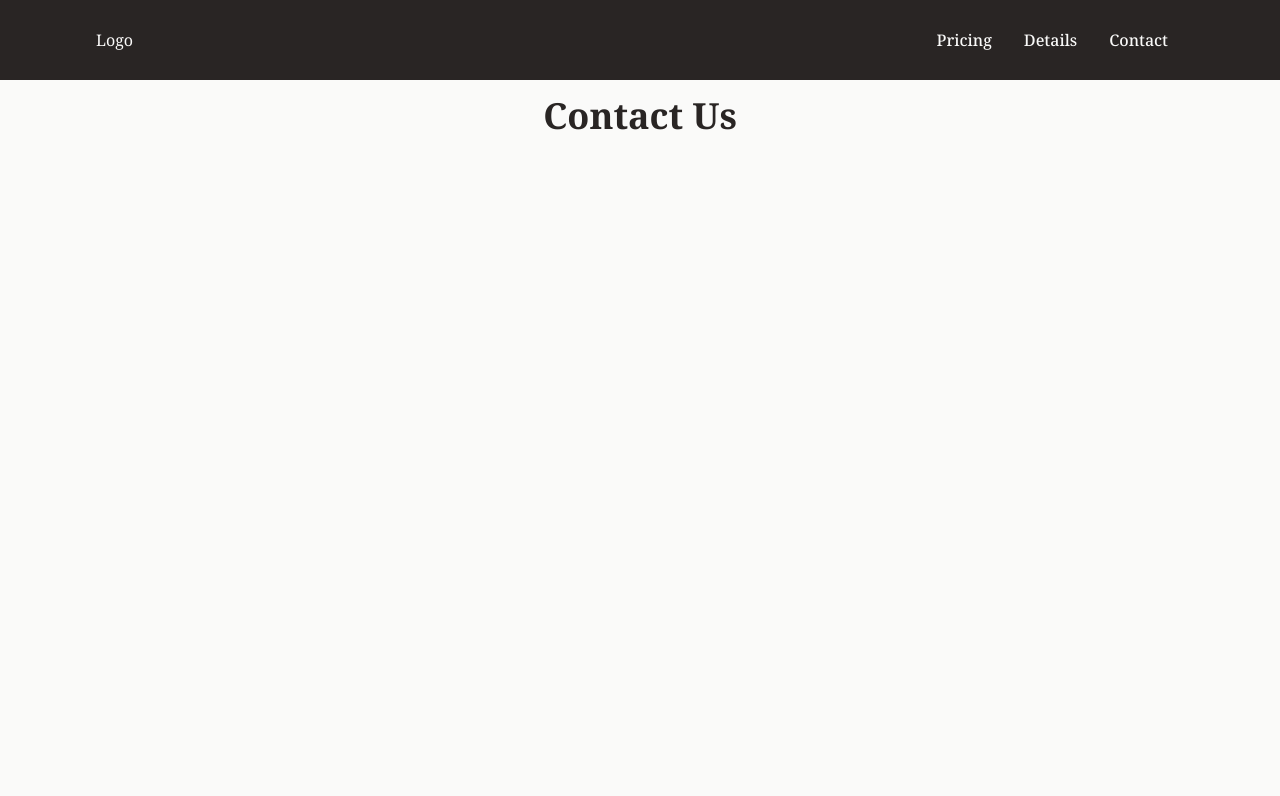
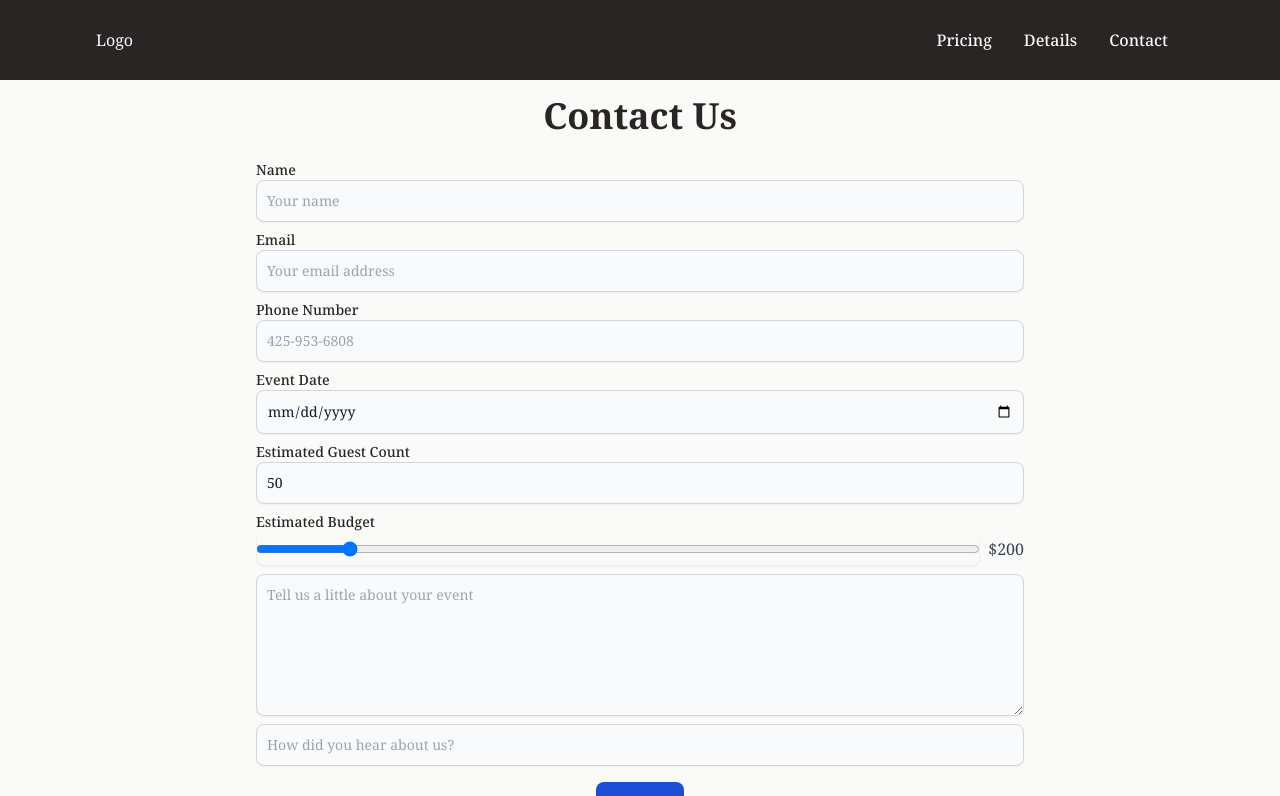
Before and after one commit to Wendell-Galvan/GroovySips, a Next.js app: page /contact in a window 1280 px wide. Shown: the top 796 px of the page. Built offline with nearby package versions, Linux system fonts and the light colour scheme.

Commit message:
Finished contact form functionality

```diff
--- a/app/components/ContactForm.js
+++ b/app/components/ContactForm.js
@@ -1,6 +1,9 @@
 "use client";
 import { useState, useRef } from "react";
 import emailjs from "emailjs-com";
+import { Noto_Serif } from "next/font/google";
+
+const notoSerif = Noto_Serif({ subsets: ["latin"] });
 
 const ContactForm = () => {
   const [formData, setFormData] = useState({
@@ -8,8 +11,8 @@ const ContactForm = () => {
     user_email: "",
     user_phone: "",
     event_date: "",
-    guest_count: "",
-    budget: "",
+    guest_count: "50",
+    budget: "200",
     message: "",
     referral: "",
   });
@@ -54,8 +57,8 @@ const ContactForm = () => {
       user_email: "",
       user_phone: "",
       event_date: "",
-      guest_count: "",
-      budget: "",
+      guest_count: "50",
+      budget: "200",
       message: "",
       referral: "",
     });
@@ -78,7 +81,9 @@ const ContactForm = () => {
       label: "Phone Number",
       type: "tel",
       name: "user_phone",
-      placeholder: "Your phone number",
+      placeholder: "425-953-6808",
+      pattern: "[0-9]{3}-[0-9]{3}-[0-9]{4}",
+      required: "",
     },
     {
       label: "Event Date",
@@ -92,7 +97,7 @@ const ContactForm = () => {
       name: "guest_count",
       min: "10",
       max: "300",
-      value: "50",
+      value: formData.guest_count,
     },
     {
       label: "Estimated Budget",
@@ -101,25 +106,77 @@ const ContactForm = () => {
       min: "100",
       max: "1000",
       step: "10",
-      value: "200",
+      value: formData.budget,
     },
     {
-      type: "text",
+      type: "textarea",
       name: "message",
       placeholder: "Tell us a little about your event",
+      value: formData.message,
     },
     {
       type: "text",
       name: "referral",
       placeholder: "How did you hear about us?",
+      value: formData.referral,
     },
   ];
 
   return (
-    <div
-      id="contact"
-      className="py-8 lg:pt-24 px-4 mx-auto max-w-screen-sm"
-    ></div>
+    <form onSubmit={sendEmail} className={notoSerif.className}>
+      {formFields.map((field, index) => (
+        <div key={index} className="mx-auto max-w-screen-md">
+          <label className="block text-sm font-medium pt-2">
+            {field.label}
+          </label>
+          {field.type === "range" ? (
+            <div className="flex items-center">
+              <input
+                type={field.type}
+                name={field.name}
+                min={field.min}
+                max={field.max}
+                step={field.step}
+                onChange={(event) => handleChange(event, field.name)}
+                value={field.value}
+                className="shadow-sm bg-gray-50 border border-gray-300 text-gray-900 text-sm rounded-lg focus:ring-primary-500 focus:border-primary-500 block w-full p-2"
+              />
+              <span className="ml-2 text-gray-700">${field.value}</span>
+            </div>
+          ) : field.type === "textarea" ? (
+            <textarea
+              name={field.name}
+              rows="6"
+              placeholder={field.placeholder}
+              onChange={(event) => handleChange(event, field.name)}
+              value={field.value}
+              className="block p-2.5 w-full text-sm text-gray bg-gray-50 rounded-lg shadow-sm border border-gray-300 focus:ring-primary-500 focus:border-primary-500"
+            />
+          ) : (
+            <input
+              type={field.type}
+              name={field.name}
+              placeholder={field.placeholder}
+              onChange={(event) => handleChange(event, field.name)}
+              value={field.value}
+              pattern={field.pattern}
+              min={field.min}
+              max={field.max}
+              step={field.step}
+              className="p-2.5 shadow-sm bg-gray-50 border border-gray-300 text-gray-900 text-sm rounded-lg focus:ring-primary-500 focus:border-primary-500 block w-full"
+            />
+          )}
+        </div>
+      ))}
+      <div className="flex justify-center items-center p-4">
+        <button
+          type="submit"
+          className="py-3 px-5 text-sm font-medium text-center text-white rounded-lg bg-blue-700 sm:w-fit hover:bg-blue-800 focus:ring-2 focus:outline-none focus:ring-blue-300"
+        >
+          Submit
+        </button>
+      </div>
+    </form>
   );
 };
 
```
